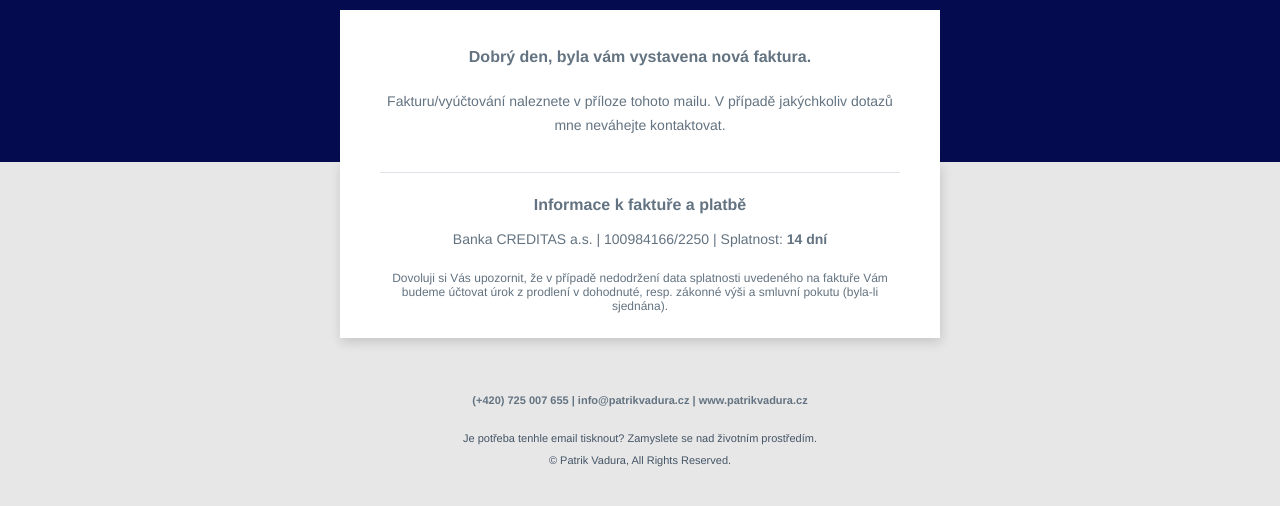
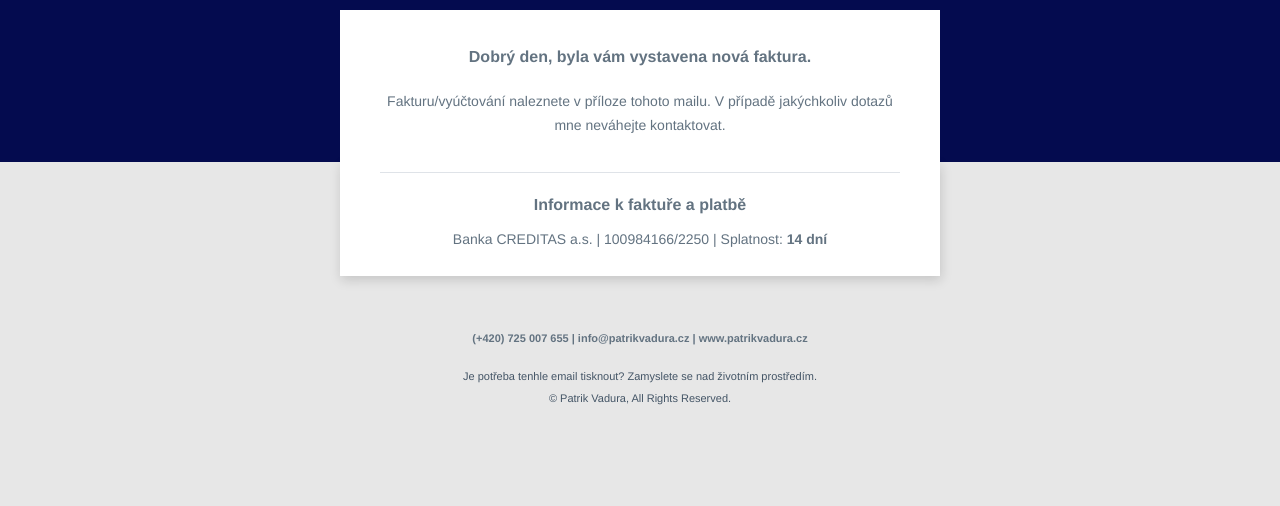
Before and after one commit to patrikvadura/patrikvadura_email-branding, a plain HTML site: page invoice.html in a window 1280 px wide. Shown: the part 90-596 px from the top of the page. Drawn offline with Linux system fonts and the light colour scheme.

Commit message:
repir invoice

```diff
--- a/invoice.html
+++ b/invoice.html
@@ -402,20 +402,6 @@
                                                 </td>
                                             </tr>
 
-                                            <tr>
-                                                <td align="center"
-                                                    style="font-size:0px;padding:10px 25px;word-break:break-word;">
-
-                                                    <div style="font-family:'Helvetica Neue', Helvetica, Arial, sans-serif;font-size:12px;font-weight:400;line-height:14px;text-align:center;color:#637381;">
-                                                        Dovoluji si Vás upozornit, že v případě nedodržení data
-                                                        splatnosti uvedeného na faktuře Vám budeme účtovat úrok z
-                                                        prodlení v dohodnuté, resp. zákonné výši a smluvní pokutu
-                                                        (byla-li sjednána).
-                                                    </div>
-
-                                                </td>
-                                            </tr>
-
                                         </table>
 
                                     </div>
```
Also changed, not shown: 1 other file.
